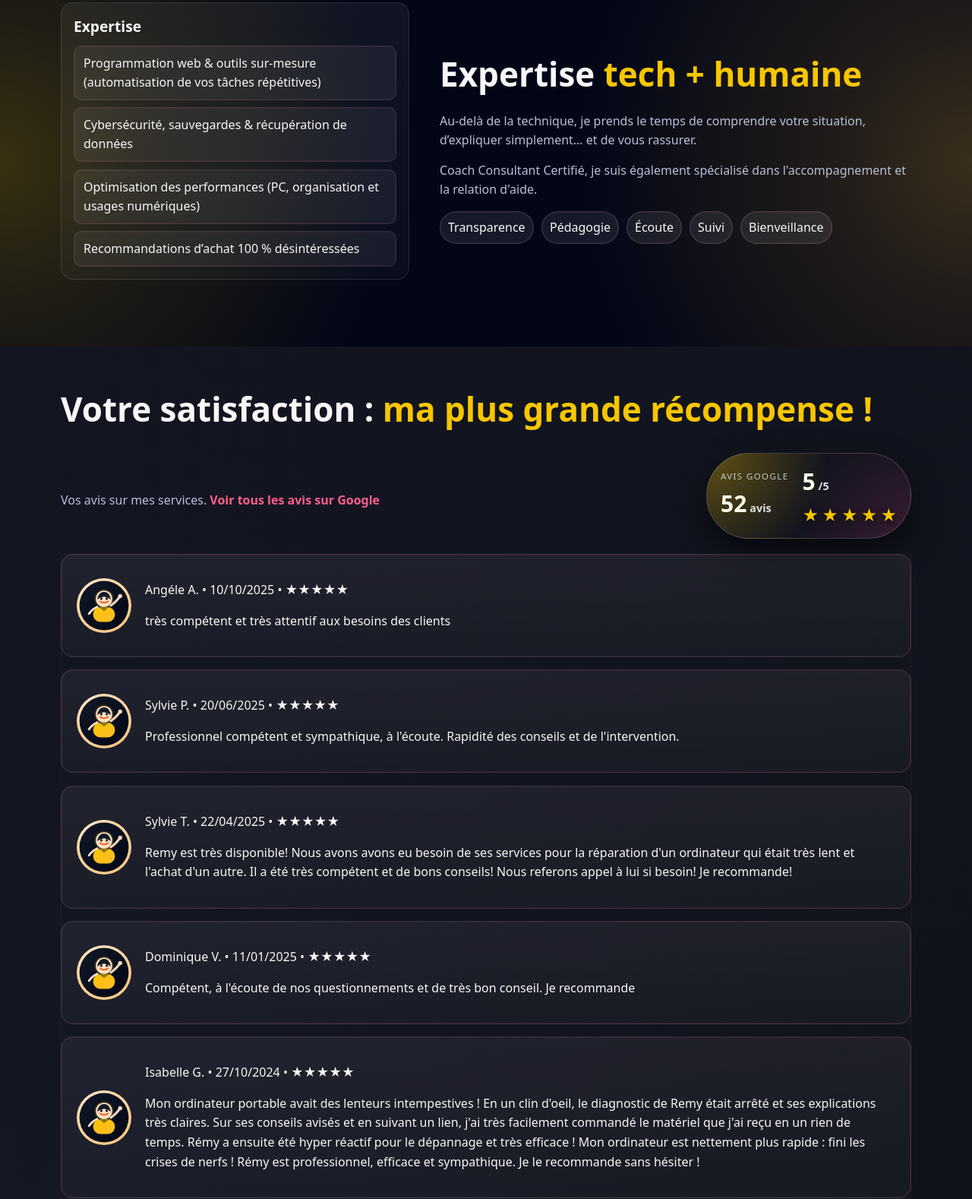
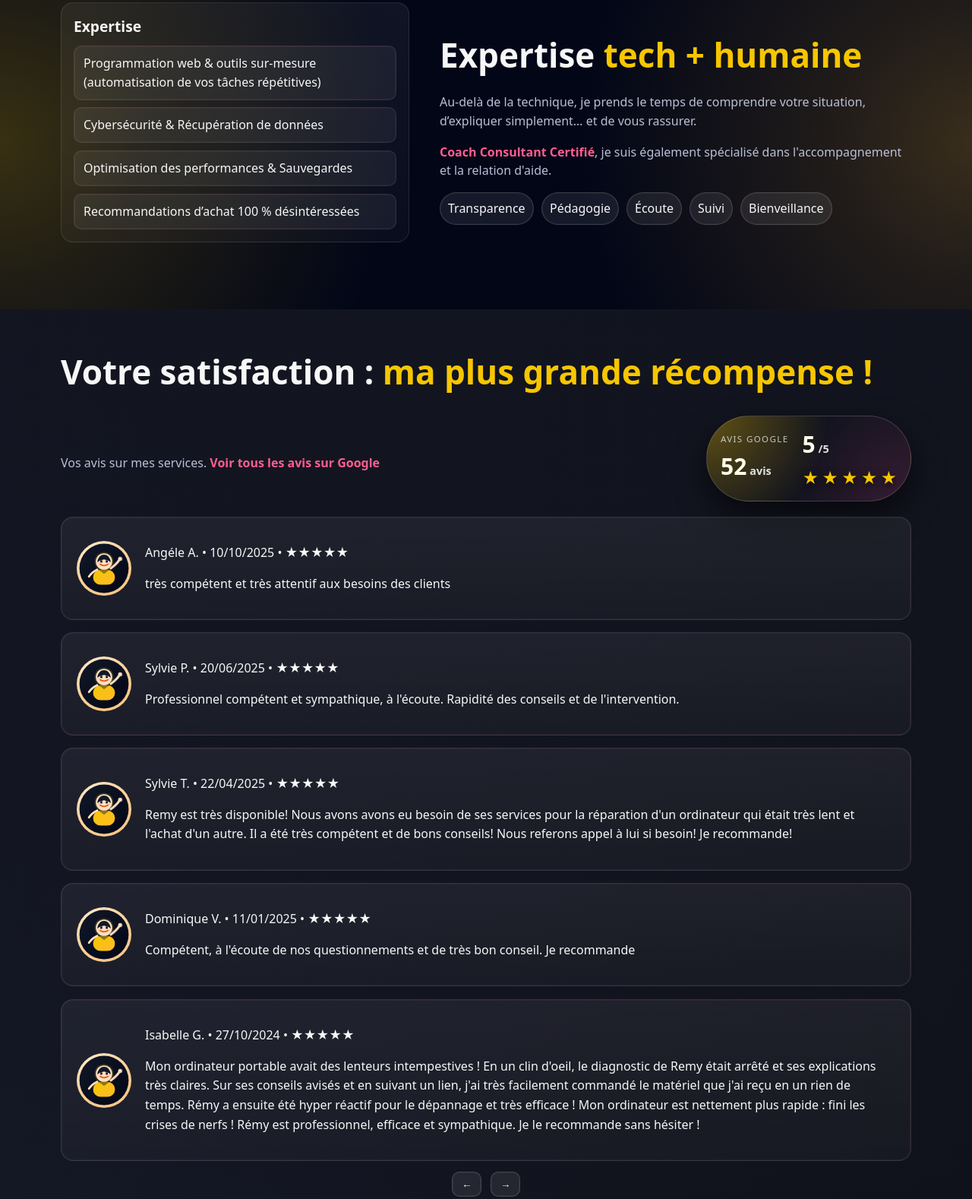
Before and after one commit to remyrog/ic-website, a plain HTML site: page index.html in a window 1280 px wide. Shown: the part 2459-4037 px from the top of the page at 76% size. Drawn offline with nearby package versions, Linux system fonts and the light colour scheme.

Commit message:
expertise content

```diff
--- a/index.html
+++ b/index.html
@@ -239,11 +239,10 @@
             (automatisation de vos tâches répétitives)
           </li>
           <li data-magnet>
-            Cybersécurité, sauvegardes & récupération de données
+            Cybersécurité & Récupération de données
           </li>
           <li data-magnet>
-            Optimisation des performances
-            (PC, organisation et usages numériques)
+            Optimisation des performances & Sauvegardes
           </li>
           <li data-magnet>
             Recommandations d’achat 100&nbsp;% désintéressées
@@ -259,7 +258,7 @@
           Au-delà de la technique, je prends le temps de comprendre votre situation, d’expliquer simplement… et de vous rassurer.
         </p>
         <p class="lead">
-          Coach Consultant Certifié, je suis également spécialisé dans l'accompagnement et la relation d'aide.
+          <a href="https://www.coachingparecrit.fr/" class="premium">Coach Consultant Certifié</a>, je suis également spécialisé dans l'accompagnement et la relation d'aide.
         </p>
         <div class="chips">
           <span data-magnet>Transparence</span>
@@ -392,7 +391,7 @@
         </div>
       </template>
 
-      <div class="reviews" aria-live="polite" data-magnet></div>
+      <div class="reviews" aria-live="polite"></div>
 
       <div class="reviews__controls" aria-controls="reviews">
         <button class="prev" type="button" aria-label="Avis précédent" data-magnet>←</button>
```
